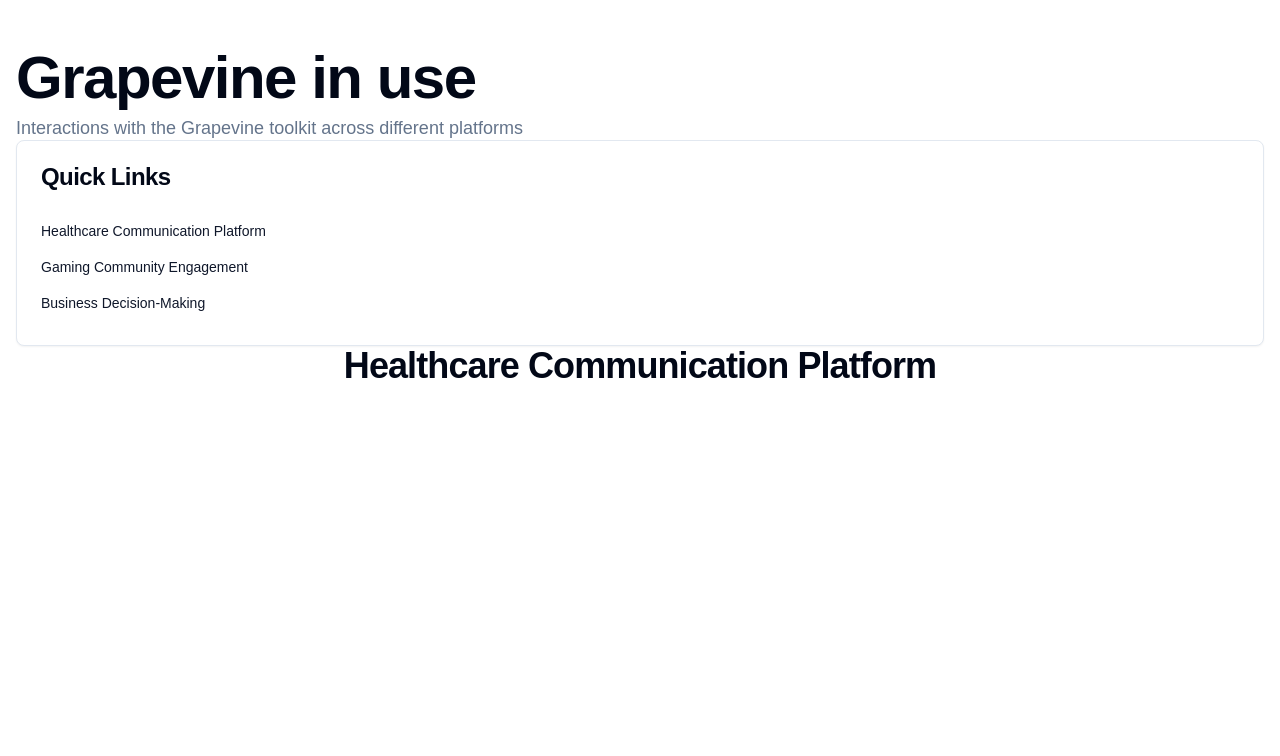
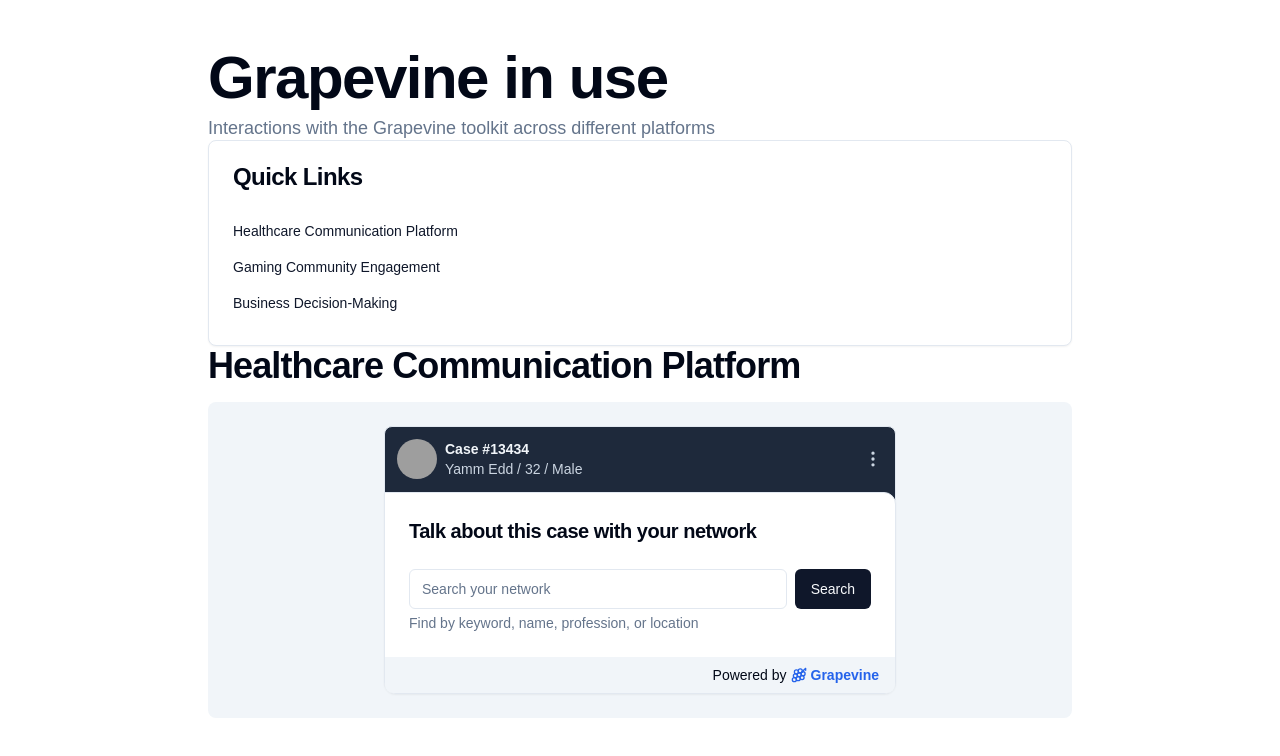
Before and after one commit to thebeyondr/grapevine, a Next.js app: page / in a window 1280 px wide. Shown: the top 756 px of the page. Built offline with nearby package versions, Linux system fonts and the light colour scheme; grey boxes are pictures that could not be loaded.

Commit message:
feat: :lipstick: Add card healthcare card

```diff
--- a/app/page.tsx
+++ b/app/page.tsx
@@ -1,7 +1,14 @@
+import { Avatar, AvatarFallback, AvatarImage } from "@/components/ui/avatar";
 import { Button } from "@/components/ui/button";
-import { Card, CardContent, CardHeader, CardTitle } from "@/components/ui/card";
-import { Search } from "lucide-react";
-import Image from "next/image";
+import {
+  Card,
+  CardContent,
+  CardFooter,
+  CardHeader,
+  CardTitle,
+} from "@/components/ui/card";
+import { Input } from "@/components/ui/input";
+import { EllipsisVertical, Grape } from "lucide-react";
 import Link from "next/link";
 
 const useCaseList = [
@@ -27,7 +34,7 @@
 
 export default function Home() {
   return (
-    <main className="container mx-auto px-4 py-12">
+    <main className="container mx-auto px-4 py-12 max-w-4xl">
       <section className="flex flex-col justify-center space-y-2">
         <h1 className="text-4xl md:text-5xl lg:text-6xl font-semibold">
           Grapevine in use
@@ -59,14 +66,58 @@
         </CardContent>
       </Card>
 
-      <section
-        className="flex flex-col items-center space-y-4"
+      <article
+        className="flex flex-col space-y-4"
         id="healthcare-communication-platform"
       >
-        <h2 className="text-2xl md:text-3xl lg:text-4xl font-bold">
+        <h2 className="text-xl md:text-3xl lg:text-4xl font-bold">
           Healthcare Communication Platform
         </h2>
-      </section>
+        <div className="flex flex-col items-center justify-center bg-slate-100 rounded-lg px-2 py-6 md:px-6">
+          {/* Patient card */}
+          <div className="flex items-center justify-between md:max-w-lg px-3 pt-3 pb-5 bg-slate-800 text-slate-100 w-full border-[1.5px] border-slate-200 rounded-t-lg">
+            <div className="flex items-center space-x-2">
+              <Avatar>
+                <AvatarImage
+                  src="https://avatars.githubusercontent.com/u/36730035"
+                  alt="@shadcn"
+                />
+                <AvatarFallback>AA</AvatarFallback>
+              </Avatar>
+              <div className="flex flex-col">
+                <span className="text-sm font-semibold">Case #13434</span>
+                <span className="text-sm text-slate-300">
+                  Yamm Edd / 32 / Male
+                </span>
+              </div>
+            </div>
+            <EllipsisVertical className="text-slate-300" size={20} />
+          </div>
+          <Card className="w-full md:max-w-lg -mt-2 rounded-xl rounded-tl-none">
+            <CardHeader>
+              <CardTitle className="text-lg md:text-xl">
+                Talk about this case with your network
+              </CardTitle>
+            </CardHeader>
+            <CardContent>
+              <div className="flex items-center justify-between space-x-2">
+                <Input type="text" placeholder="Search your network" />
+                <Button variant="default">Search</Button>
+              </div>
+              <p className="text-sm text-slate-500 pt-1">
+                Find by keyword, name, profession, or location
+              </p>
+            </CardContent>
+            <CardFooter className="flex justify-end items-center bg-slate-100 overflow-clip py-2 px-4 rounded-b-lg text-sm">
+              Powered by{" "}
+              <Grape className="inline-block text-blue-600 ml-1" size={16} />
+              <span className="text-blue-600 ml-1 font-semibold">
+                Grapevine
+              </span>{" "}
+            </CardFooter>
+          </Card>
+        </div>
+      </article>
     </main>
   );
 }
--- /dev/null
+++ b/components/ui/avatar.tsx
@@ -0,0 +1,50 @@
+"use client"
+
+import * as React from "react"
+import * as AvatarPrimitive from "@radix-ui/react-avatar"
+
+import { cn } from "@/lib/utils"
+
+const Avatar = React.forwardRef<
+  React.ElementRef<typeof AvatarPrimitive.Root>,
+  React.ComponentPropsWithoutRef<typeof AvatarPrimitive.Root>
+>(({ className, ...props }, ref) => (
+  <AvatarPrimitive.Root
+    ref={ref}
+    className={cn(
+      "relative flex h-10 w-10 shrink-0 overflow-hidden rounded-full",
+      className
+    )}
+    {...props}
+  />
+))
+Avatar.displayName = AvatarPrimitive.Root.displayName
+
+const AvatarImage = React.forwardRef<
+  React.ElementRef<typeof AvatarPrimitive.Image>,
+  React.ComponentPropsWithoutRef<typeof AvatarPrimitive.Image>
+>(({ className, ...props }, ref) => (
+  <AvatarPrimitive.Image
+    ref={ref}
+    className={cn("aspect-square h-full w-full", className)}
+    {...props}
+  />
+))
+AvatarImage.displayName = AvatarPrimitive.Image.displayName
+
+const AvatarFallback = React.forwardRef<
+  React.ElementRef<typeof AvatarPrimitive.Fallback>,
+  React.ComponentPropsWithoutRef<typeof AvatarPrimitive.Fallback>
+>(({ className, ...props }, ref) => (
+  <AvatarPrimitive.Fallback
+    ref={ref}
+    className={cn(
+      "flex h-full w-full items-center justify-center rounded-full bg-muted",
+      className
+    )}
+    {...props}
+  />
+))
+AvatarFallback.displayName = AvatarPrimitive.Fallback.displayName
+
+export { Avatar, AvatarImage, AvatarFallback }
--- /dev/null
+++ b/components/ui/input.tsx
@@ -0,0 +1,25 @@
+import * as React from "react"
+
+import { cn } from "@/lib/utils"
+
+export interface InputProps
+  extends React.InputHTMLAttributes<HTMLInputElement> {}
+
+const Input = React.forwardRef<HTMLInputElement, InputProps>(
+  ({ className, type, ...props }, ref) => {
+    return (
+      <input
+        type={type}
+        className={cn(
+          "flex h-10 w-full rounded-md border border-input bg-background px-3 py-2 text-sm ring-offset-background file:border-0 file:bg-transparent file:text-sm file:font-medium placeholder:text-muted-foreground focus-visible:outline-none focus-visible:ring-2 focus-visible:ring-ring focus-visible:ring-offset-2 disabled:cursor-not-allowed disabled:opacity-50",
+          className
+        )}
+        ref={ref}
+        {...props}
+      />
+    )
+  }
+)
+Input.displayName = "Input"
+
+export { Input }
--- /dev/null
+++ b/components/ui/label.tsx
@@ -0,0 +1,26 @@
+"use client"
+
+import * as React from "react"
+import * as LabelPrimitive from "@radix-ui/react-label"
+import { cva, type VariantProps } from "class-variance-authority"
+
+import { cn } from "@/lib/utils"
+
+const labelVariants = cva(
+  "text-sm font-medium leading-none peer-disabled:cursor-not-allowed peer-disabled:opacity-70"
+)
+
+const Label = React.forwardRef<
+  React.ElementRef<typeof LabelPrimitive.Root>,
+  React.ComponentPropsWithoutRef<typeof LabelPrimitive.Root> &
+    VariantProps<typeof labelVariants>
+>(({ className, ...props }, ref) => (
+  <LabelPrimitive.Root
+    ref={ref}
+    className={cn(labelVariants(), className)}
+    {...props}
+  />
+))
+Label.displayName = LabelPrimitive.Root.displayName
+
+export { Label }
--- a/package.json
+++ b/package.json
@@ -10,9 +10,12 @@
   },
   "dependencies": {
     "@fontsource-variable/dm-sans": "^5.0.6",
+    "@radix-ui/react-avatar": "^1.0.4",
+    "@radix-ui/react-label": "^2.0.2",
     "@radix-ui/react-slot": "^1.0.2",
     "class-variance-authority": "^0.7.0",
     "clsx": "^2.1.1",
+    "framer-motion": "^11.1.9",
     "lucide-react": "^0.378.0",
     "next": "14.2.3",
     "react": "^18",
```
Also changed, not shown: 1 other file (tests, documents, lock files or other folders).
